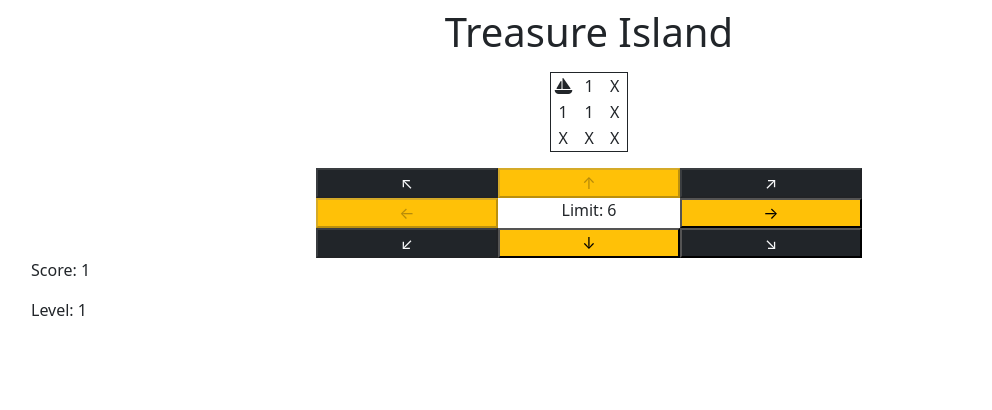
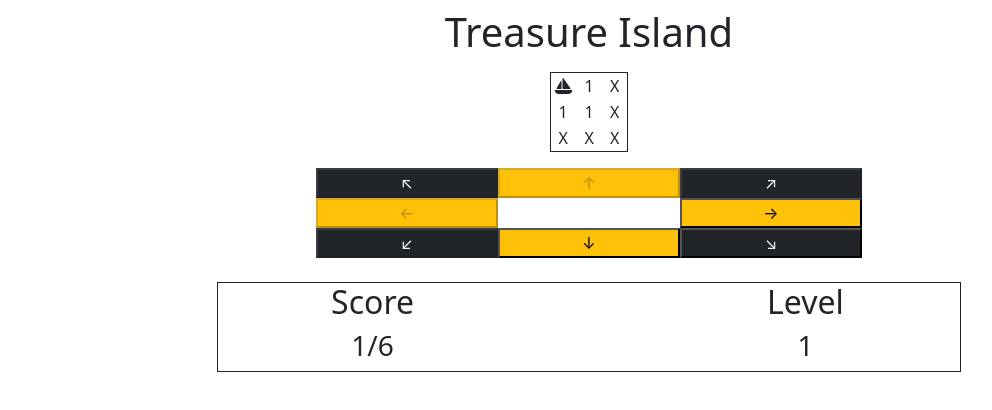
Before and after one commit to lpewton/treasure-island, a website: page index.html in a window 1280 px wide. Shown: the whole page, without its empty margins (51-1043 px from the left). Drawn offline with nearby package versions, Linux system fonts and the light colour scheme.

Commit message:
Add score with scoreboar

```diff
--- a/index.html
+++ b/index.html
@@ -29,7 +29,7 @@
             </div>
             <div class="d-flex justify-content-center">
                 <button id="l-btn" class="directionBtn col-2 bg-warning">←</button>
-                <div class="col-2 text-center mb-0">Limit: <span id="limit"></span></div>
+                <div class="col-2 text-center mb-0"></div>
                 <button id="r-btn" class="directionBtn col-2 bg-warning">→</button>
             </div>
             <div class="d-flex justify-content-center">
@@ -38,9 +38,17 @@
                 <button id="dr-btn" class="directionBtn col-2 bg-dark text-light">↘</button>
             </div>
         </div>
-        <div class="info">
-            <p>Score: <span id="score">0</span></p>
-            <p>Level: <span id="level">1</span></p>
+        <div class="info row col-8 mt-4 mx-auto text-center border border-dark">
+            <div class="col-5 boder border-dark">
+                <p class="h2">Score</p>
+                <p class="h3"><span id="score"></span><span>/</span><span id="limit"></span></p>
+            </div>
+            <div class="col-2"></div>
+            <div class="col-5 boder border-dark">
+                <p class="h2">Level</p>
+                <p class="h3"><span id="level"></p>
+
+            </div>
         </div>
     </div>
 
```
Lines whose indentation alone changed are shown as unchanged.
